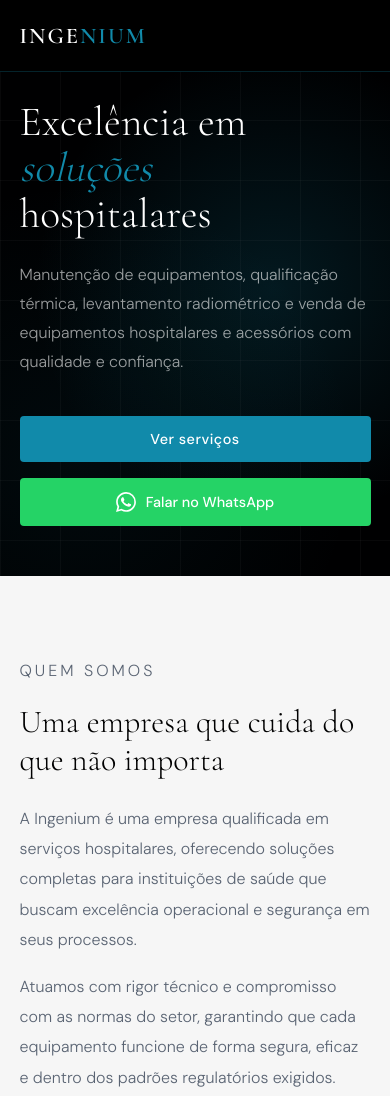
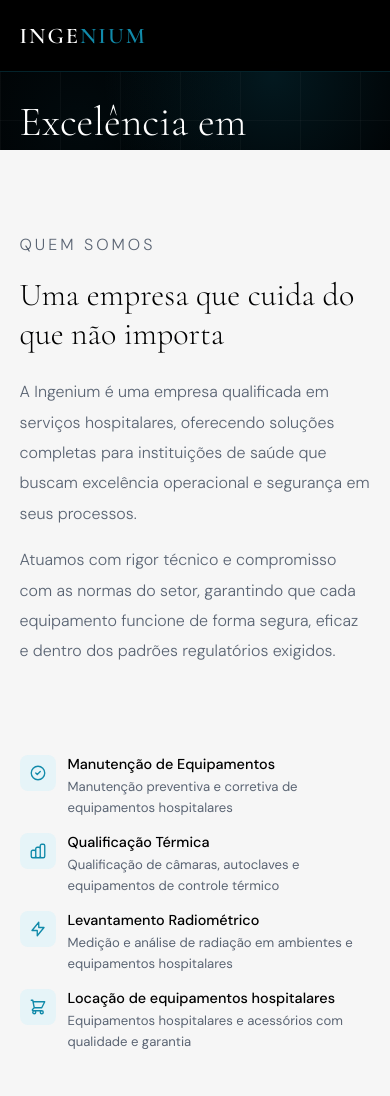
Before and after one commit to Lucanius/ingeniumwebsite, a plain HTML site: page index.html in a window 390 px wide. Shown: the top 1096 px of the page. Drawn offline with nearby package versions, Linux system fonts and the light colour scheme.

Commit message:
tentei de novo

```diff
--- a/index.html
+++ b/index.html
@@ -539,8 +539,7 @@
       grid-template-columns: 1fr;
       padding: 100px 5% 50px;
       min-height: 0;
-      height: auto;
-      max-height: 600px;
+      height: 100px;
     }
     .hero-visual { display: none !important; }
     .hero-title { font-size: 2.6rem; }
```
